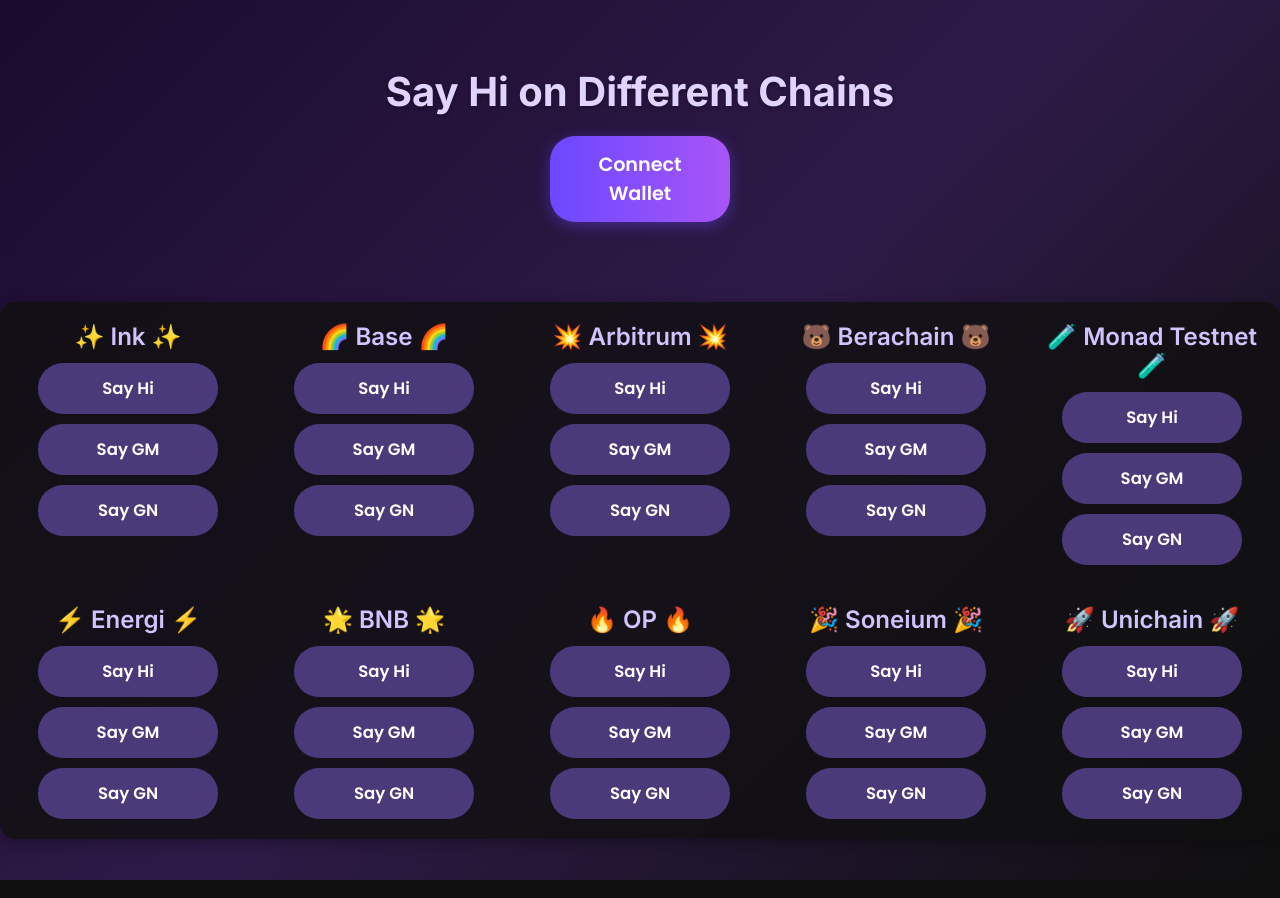
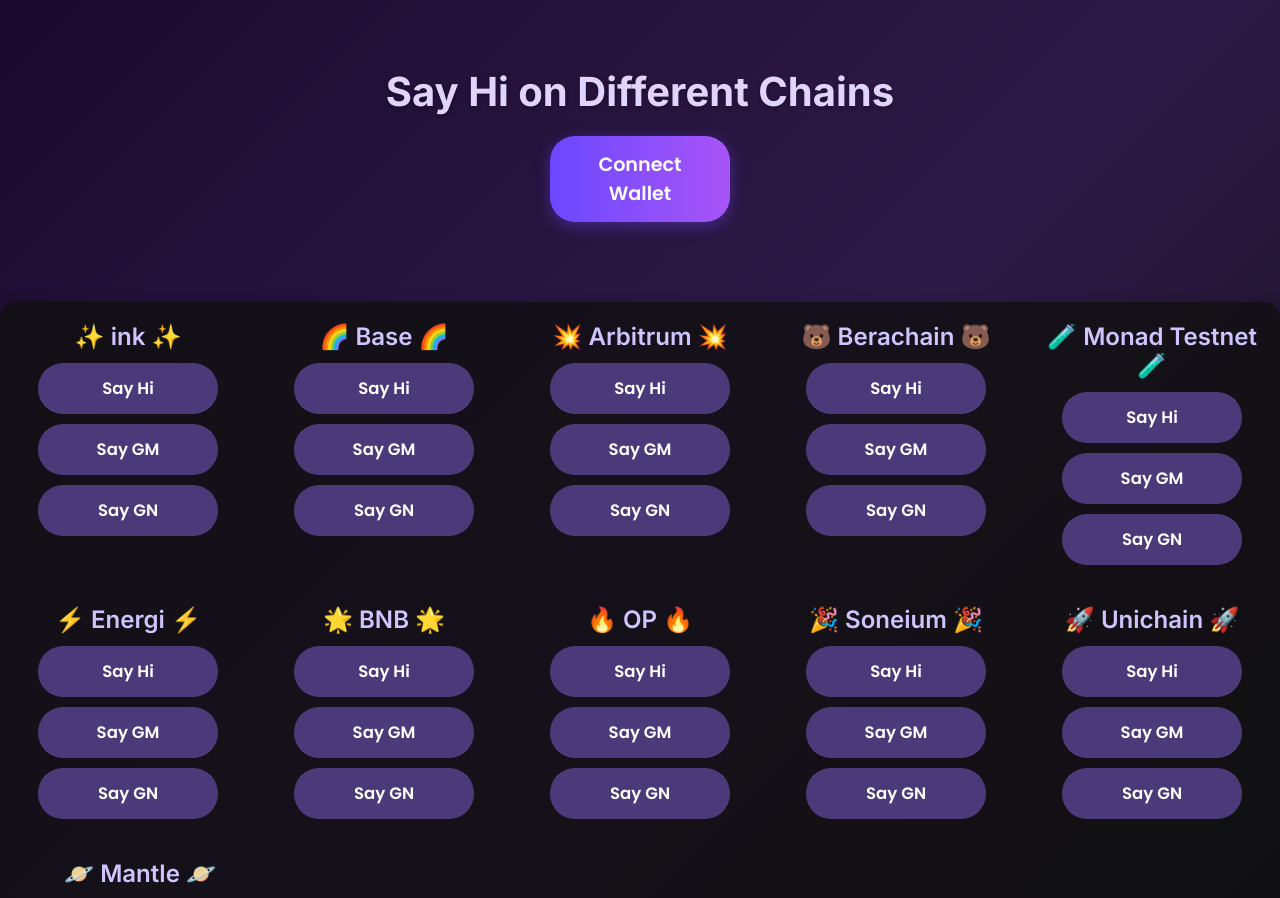
Before and after one commit to 0xliquidated/sayhi, a React (Vite) app: page / in a window 1280 px wide. Shown: the top 898 px of the page. Built offline with nearby package versions, Linux system fonts and the light colour scheme.

Commit message:
Add Mantle chain with third row to App.jsx

```diff
--- a/src/App.jsx
+++ b/src/App.jsx
@@ -15,6 +15,7 @@
   op: "🔥",
   soneium: "🎉",
   unichain: "🚀",
+  mantle: "🪐",
 };
 
 // Block explorer URLs for each chain
@@ -29,6 +30,7 @@
   op: "https://optimistic.etherscan.io/",
   soneium: "https://soneium.blockscout.com/",
   unichain: "https://unichain.blockscout.com/",
+  mantle: "https://mantlescan.xyz/tx/",
 };
 
 // Updated ABI for all chains
@@ -183,6 +185,11 @@
     address: "0xDb028404288330CDC7641add7531ed495b5dAFab",
     abi: contractABI,
   },
+  mantle: {
+    chainId: 5000,
+    address: "0xfC2444c375499330cA99CDc54fD7866c23768299",
+    abi: contractABI,
+  },
 };
 
 // Error Boundary Component to catch rendering errors
@@ -240,7 +247,7 @@
 
       // Verify the current chain after switching
       const provider = new ethers.providers.Web3Provider(window.ethereum);
-      const network = await provider.getNetwork();
+      const network = await provider.getNetwork(); // Fixed: removed "pulse"
       console.log(`Current network after switch:`, network);
       if (network.chainId !== chain.chainId) {
         throw new Error(`Failed to switch to ${chainKey}. Current chain ID: ${network.chainId}`);
@@ -280,7 +287,9 @@
               ? "OP"
               : chainKey === "soneium"
               ? "Soneium"
-              : "Unichain"
+              : chainKey === "unichain"
+              ? "Unichain"
+              : "Mantle"
           } (Chain ID: ${chains[chainKey].chainId}) is not recognized by Rabby Wallet. Please ensure Rabby Wallet is up to date and supports this chain.`
         );
       } else if (err.message.includes("insufficient funds")) {
@@ -304,7 +313,9 @@
               ? "OP"
               : chainKey === "soneium"
               ? "Soneium"
-              : "Unichain"
+              : chainKey === "unichain"
+              ? "Unichain"
+              : "Mantle"
           }. Please add ${chainKey === "berachain" ? "BERA" : "ETH"} to your wallet.`
         );
       } else if (err.message.includes("call revert exception")) {
@@ -328,7 +339,9 @@
               ? "OP"
               : chainKey === "soneium"
               ? "Soneium"
-              : "Unichain"
+              : chainKey === "unichain"
+              ? "Unichain"
+              : "Mantle"
           }.`
         );
       } else {
@@ -345,7 +358,7 @@
         <h2>
           {matchingEmoji}{" "}
           {chainKey === "ink"
-            ? "Ink"
+            ? "ink"
             : chainKey === "base"
             ? "Base"
             : chainKey === "arbitrum"
@@ -362,7 +375,10 @@
             ? "OP"
             : chainKey === "soneium"
             ? "Soneium"
-            : "Unichain"}{" "}
+            : chainKey === "unichain"
+            ? "Unichain"
+            : "Mantle"
+          }{" "}
           {matchingEmoji}
         </h2>
       </div>
@@ -467,6 +483,9 @@
             <SayHiButton chainKey="soneium" signer={signer} onSuccess={handleSuccess} />
             <SayHiButton chainKey="unichain" signer={signer} onSuccess={handleSuccess} />
           </div>
+          <div className="chains-row">
+            <SayHiButton chainKey="mantle" signer={signer} onSuccess={handleSuccess} />
+          </div>
         </div>
 
         {/* Pop-up for successful transaction */}
```
